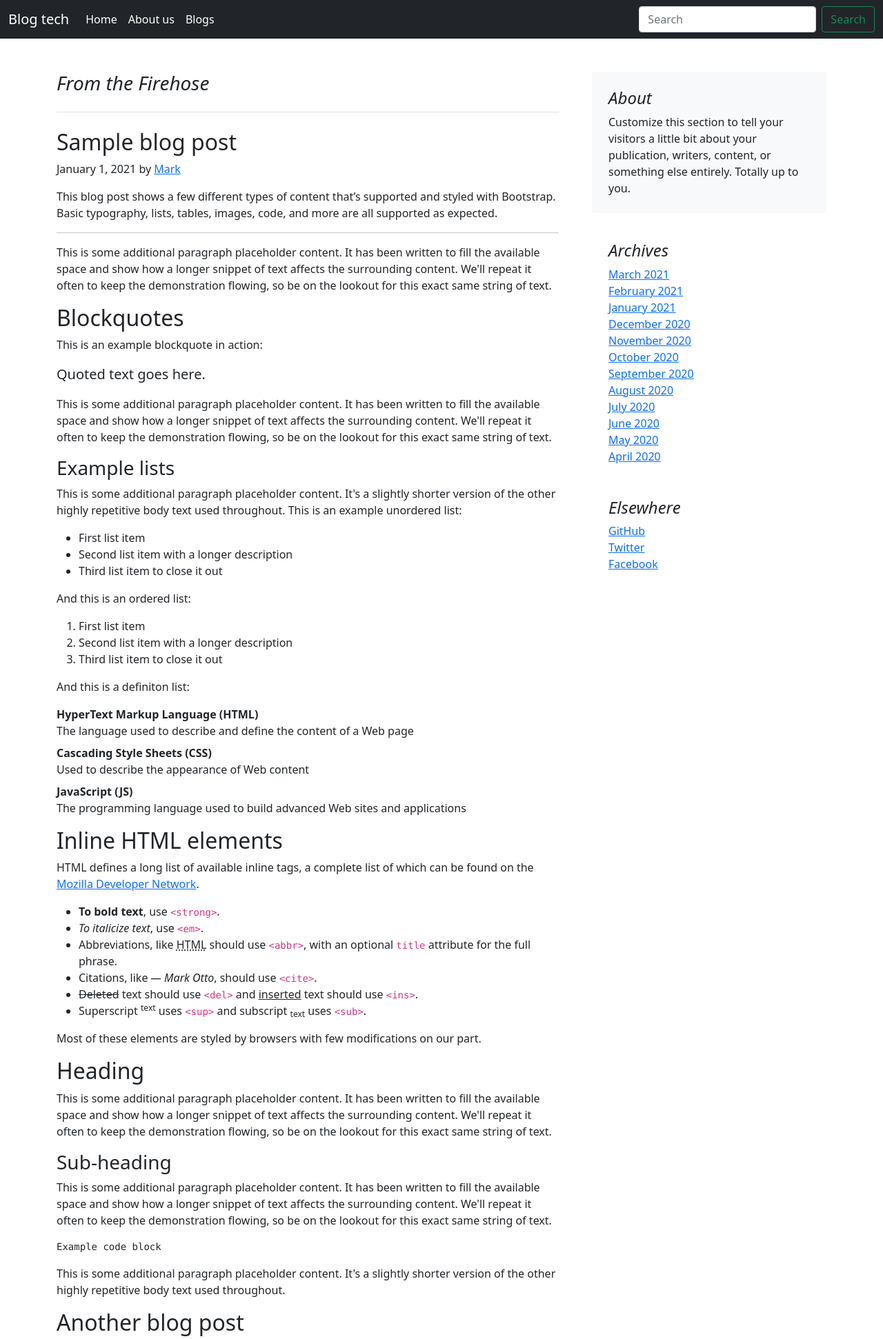
After one commit to Shobhit-Mishra-02/blog_django, a Django app: page /postview/ in a window 1280 px wide. The commit adds this page. Shown: the top 1942 px of the page at 69% size. Run offline with Django 3.2, Linux system fonts and the light colour scheme.

Commit message:
added the design in the templates

```diff
--- a/blog_tech/urls.py
+++ b/blog_tech/urls.py
@@ -7,4 +7,6 @@ urlpatterns = [
     path('', views.home, name='home'),
     path('blog/', views.blog, name='blog'),
     path('about/', views.about, name='about'),
+    path('postview/', views.postview, name='postview'),
+    path('search/', views.search, name='search'),
 ]
--- a/blog_tech/views.py
+++ b/blog_tech/views.py
@@ -9,3 +9,9 @@ def blog(request):
 
 def about(request):
     return render(request, 'about.html')
+
+def postview(request):
+    return render(request, 'postview.html')
+
+def search(request):
+    return render(request, 'search.html')
--- /dev/null
+++ b/templates/postview.html
@@ -0,0 +1,172 @@
+{% extends 'basic.html' %}
+
+{% block title %}Post view{% endblock title %}
+
+{% block body %}
+<div class="container my-5">
+    <div class="row g-5">
+        <div class="col-md-8">
+          <h3 class="pb-4 mb-4 fst-italic border-bottom">
+            From the Firehose
+          </h3>
+
+          <article class="blog-post">
+            <h2 class="blog-post-title">Sample blog post</h2>
+            <p class="blog-post-meta">January 1, 2021 by <a href="#">Mark</a></p>
+
+            <p>This blog post shows a few different types of content that’s supported and styled with Bootstrap. Basic typography, lists, tables, images, code, and more are all supported as expected.</p>
+            <hr>
+            <p>This is some additional paragraph placeholder content. It has been written to fill the available space and show how a longer snippet of text affects the surrounding content. We'll repeat it often to keep the demonstration flowing, so be on the lookout for this exact same string of text.</p>
+            <h2>Blockquotes</h2>
+            <p>This is an example blockquote in action:</p>
+            <blockquote class="blockquote">
+              <p>Quoted text goes here.</p>
+            </blockquote>
+            <p>This is some additional paragraph placeholder content. It has been written to fill the available space and show how a longer snippet of text affects the surrounding content. We'll repeat it often to keep the demonstration flowing, so be on the lookout for this exact same string of text.</p>
+            <h3>Example lists</h3>
+            <p>This is some additional paragraph placeholder content. It's a slightly shorter version of the other highly repetitive body text used throughout. This is an example unordered list:</p>
+            <ul>
+              <li>First list item</li>
+              <li>Second list item with a longer description</li>
+              <li>Third list item to close it out</li>
+            </ul>
+            <p>And this is an ordered list:</p>
+            <ol>
+              <li>First list item</li>
+              <li>Second list item with a longer description</li>
+              <li>Third list item to close it out</li>
+            </ol>
+            <p>And this is a definiton list:</p>
+            <dl>
+              <dt>HyperText Markup Language (HTML)</dt>
+              <dd>The language used to describe and define the content of a Web page</dd>
+              <dt>Cascading Style Sheets (CSS)</dt>
+              <dd>Used to describe the appearance of Web content</dd>
+              <dt>JavaScript (JS)</dt>
+              <dd>The programming language used to build advanced Web sites and applications</dd>
+            </dl>
+            <h2>Inline HTML elements</h2>
+            <p>HTML defines a long list of available inline tags, a complete list of which can be found on the <a href="https://developer.mozilla.org/en-US/docs/Web/HTML/Element">Mozilla Developer Network</a>.</p>
+            <ul>
+              <li><strong>To bold text</strong>, use <code class="language-plaintext highlighter-rouge">&lt;strong&gt;</code>.</li>
+              <li><em>To italicize text</em>, use <code class="language-plaintext highlighter-rouge">&lt;em&gt;</code>.</li>
+              <li>Abbreviations, like <abbr title="HyperText Markup Langage">HTML</abbr> should use <code class="language-plaintext highlighter-rouge">&lt;abbr&gt;</code>, with an optional <code class="language-plaintext highlighter-rouge">title</code> attribute for the full phrase.</li>
+              <li>Citations, like <cite>— Mark Otto</cite>, should use <code class="language-plaintext highlighter-rouge">&lt;cite&gt;</code>.</li>
+              <li><del>Deleted</del> text should use <code class="language-plaintext highlighter-rouge">&lt;del&gt;</code> and <ins>inserted</ins> text should use <code class="language-plaintext highlighter-rouge">&lt;ins&gt;</code>.</li>
+              <li>Superscript <sup>text</sup> uses <code class="language-plaintext highlighter-rouge">&lt;sup&gt;</code> and subscript <sub>text</sub> uses <code class="language-plaintext highlighter-rouge">&lt;sub&gt;</code>.</li>
+            </ul>
+            <p>Most of these elements are styled by browsers with few modifications on our part.</p>
+            <h2>Heading</h2>
+            <p>This is some additional paragraph placeholder content. It has been written to fill the available space and show how a longer snippet of text affects the surrounding content. We'll repeat it often to keep the demonstration flowing, so be on the lookout for this exact same string of text.</p>
+            <h3>Sub-heading</h3>
+            <p>This is some additional paragraph placeholder content. It has been written to fill the available space and show how a longer snippet of text affects the surrounding content. We'll repeat it often to keep the demonstration flowing, so be on the lookout for this exact same string of text.</p>
+            <pre><code>Example code block</code></pre>
+            <p>This is some additional paragraph placeholder content. It's a slightly shorter version of the other highly repetitive body text used throughout.</p>
+          </article>
+
+          <article class="blog-post">
+            <h2 class="blog-post-title">Another blog post</h2>
+            <p class="blog-post-meta">December 23, 2020 by <a href="#">Jacob</a></p>
+
+            <p>This is some additional paragraph placeholder content. It has been written to fill the available space and show how a longer snippet of text affects the surrounding content. We'll repeat it often to keep the demonstration flowing, so be on the lookout for this exact same string of text.</p>
+            <blockquote>
+              <p>Longer quote goes here, maybe with some <strong>emphasized text</strong> in the middle of it.</p>
+            </blockquote>
+            <p>This is some additional paragraph placeholder content. It has been written to fill the available space and show how a longer snippet of text affects the surrounding content. We'll repeat it often to keep the demonstration flowing, so be on the lookout for this exact same string of text.</p>
+            <h3>Example table</h3>
+            <p>And don't forget about tables in these posts:</p>
+            <table class="table">
+              <thead>
+                <tr>
+                  <th>Name</th>
+                  <th>Upvotes</th>
+                  <th>Downvotes</th>
+                </tr>
+              </thead>
+              <tbody>
+                <tr>
+                  <td>Alice</td>
+                  <td>10</td>
+                  <td>11</td>
+                </tr>
+                <tr>
+                  <td>Bob</td>
+                  <td>4</td>
+                  <td>3</td>
+                </tr>
+                <tr>
+                  <td>Charlie</td>
+                  <td>7</td>
+                  <td>9</td>
+                </tr>
+              </tbody>
+              <tfoot>
+                <tr>
+                  <td>Totals</td>
+                  <td>21</td>
+                  <td>23</td>
+                </tr>
+              </tfoot>
+            </table>
+
+            <p>This is some additional paragraph placeholder content. It's a slightly shorter version of the other highly repetitive body text used throughout.</p>
+          </article>
+
+          <article class="blog-post">
+            <h2 class="blog-post-title">New feature</h2>
+            <p class="blog-post-meta">December 14, 2020 by <a href="#">Chris</a></p>
+
+            <p>This is some additional paragraph placeholder content. It has been written to fill the available space and show how a longer snippet of text affects the surrounding content. We'll repeat it often to keep the demonstration flowing, so be on the lookout for this exact same string of text.</p>
+            <ul>
+              <li>First list item</li>
+              <li>Second list item with a longer description</li>
+              <li>Third list item to close it out</li>
+            </ul>
+            <p>This is some additional paragraph placeholder content. It's a slightly shorter version of the other highly repetitive body text used throughout.</p>
+          </article>
+
+          <nav class="blog-pagination" aria-label="Pagination">
+            <a class="btn btn-outline-primary" href="#">Older</a>
+            <a class="btn btn-outline-secondary disabled" href="#" tabindex="-1" aria-disabled="true">Newer</a>
+          </nav>
+
+        </div>
+
+        <div class="col-md-4">
+          <div class="position-sticky" style="top: 2rem;">
+            <div class="p-4 mb-3 bg-light rounded">
+              <h4 class="fst-italic">About</h4>
+              <p class="mb-0">Customize this section to tell your visitors a little bit about your publication, writers, content, or something else entirely. Totally up to you.</p>
+            </div>
+
+            <div class="p-4">
+              <h4 class="fst-italic">Archives</h4>
+              <ol class="list-unstyled mb-0">
+                <li><a href="#">March 2021</a></li>
+                <li><a href="#">February 2021</a></li>
+                <li><a href="#">January 2021</a></li>
+                <li><a href="#">December 2020</a></li>
+                <li><a href="#">November 2020</a></li>
+                <li><a href="#">October 2020</a></li>
+                <li><a href="#">September 2020</a></li>
+                <li><a href="#">August 2020</a></li>
+                <li><a href="#">July 2020</a></li>
+                <li><a href="#">June 2020</a></li>
+                <li><a href="#">May 2020</a></li>
+                <li><a href="#">April 2020</a></li>
+              </ol>
+            </div>
+
+            <div class="p-4">
+              <h4 class="fst-italic">Elsewhere</h4>
+              <ol class="list-unstyled">
+                <li><a href="#">GitHub</a></li>
+                <li><a href="#">Twitter</a></li>
+                <li><a href="#">Facebook</a></li>
+              </ol>
+            </div>
+          </div>
+        </div>
+      </div>
+</div>
+{% endblock body %}
```
Also changed, not shown: templates/blog.html (+34 -1 lines), templates/home.html (+42 -1 lines), templates/search.html (added, +7 -0 lines), db.sqlite3, static/test_img.jpg (added).
